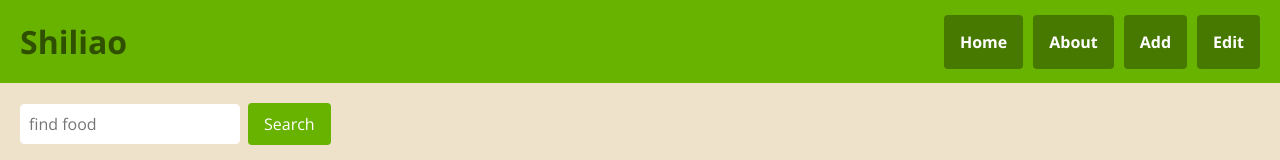
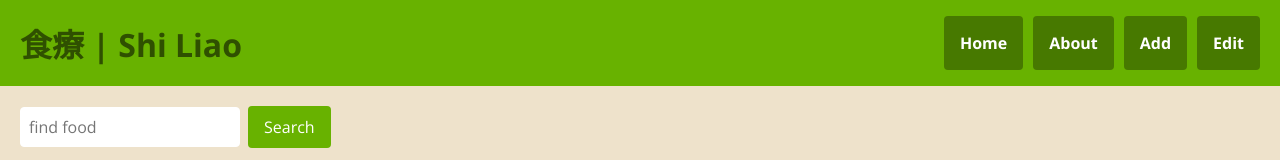
Before and after one commit to jeremykung/shiliao-frontend, a Nuxt app: page / in a window 1280 px wide. Shown: the top 160 px of the page. Built offline with nearby package versions, Linux system fonts and the light colour scheme; no server answers.

Commit message:
updated title

```diff
--- a/components/Navigation.vue
+++ b/components/Navigation.vue
@@ -1,6 +1,6 @@
 <template>
     <div class="nav-container">
-        <h1>Shiliao</h1>
+        <h1>食療 | Shi Liao</h1>
         <div>
             <NuxtLink class="nav-link" to="/">Home</NuxtLink>
             <NuxtLink class="nav-link" to="about">About</NuxtLink>
```
